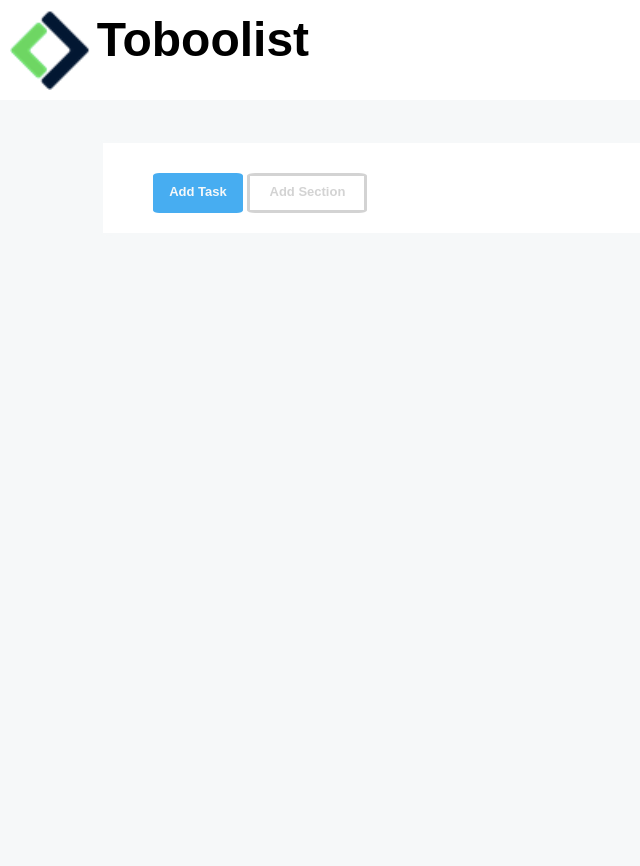
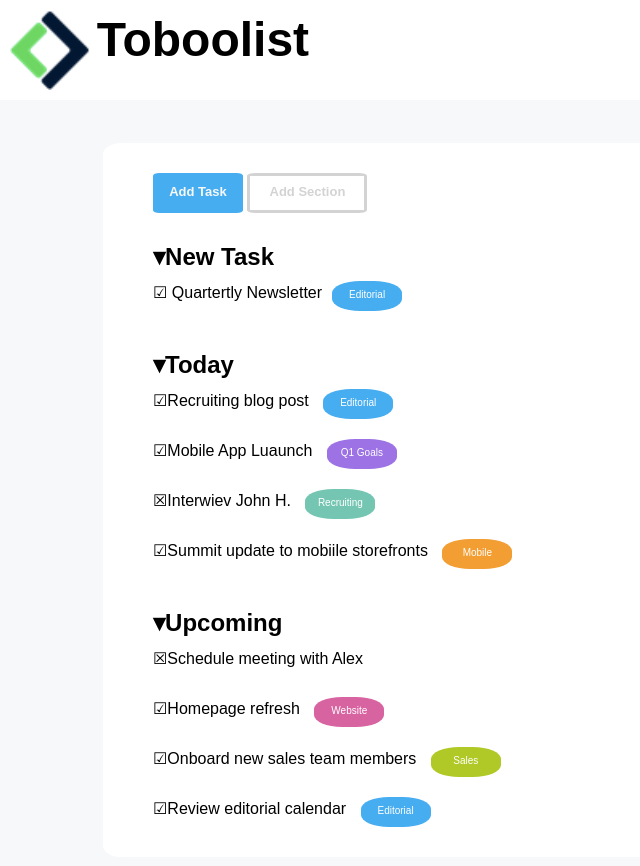
Before and after one commit to CuonoMaione/html-css-toboolist, a plain HTML site: page index.html in a window 1280 px wide. Shown: the whole page, without its empty margins (0-640 px from the left). Before the commit the page ends 800 px from the top, so only its background shows below. Drawn offline with Linux system fonts and the light colour scheme.

Commit message:
add main

```diff
--- a/css/style.css
+++ b/css/style.css
@@ -63,3 +63,99 @@ main{
     color: lightgray;
 
 }
+
+.editorial{
+   background-color: #47ADF1;
+   width: 70px;
+   height: 30px;
+   text-align: center;
+   font-size: x-small;
+   color: white;
+   display: inline-block;
+   padding: 8px;
+   margin: 10px;
+   border-radius: 40%;
+}
+
+h2{
+    margin-top: 30px;
+}
+
+.q1goals{
+    background-color: #9C72E4;
+    width: 70px;
+    height: 30px;
+    text-align: center;
+    font-size: x-small;
+    color: white;
+    display: inline-block;
+    padding: 8px;
+    margin: 10px;
+    border-radius: 40%;
+}
+
+.recruiting{
+    background-color:#64C0A9E4;
+    width: 70px;
+    height: 30px;
+    text-align: center;
+    font-size: x-small;
+    color: white;
+    display: inline-block;
+    padding: 8px;
+    margin: 10px;
+    border-radius: 40%;
+
+}
+
+.mobile{
+    background-color:#F29E33;
+    width: 70px;
+    height: 30px;
+    text-align: center;
+    font-size: x-small;
+    color: white;
+    display: inline-block;
+    padding: 8px;
+    margin: 10px;
+    border-radius: 40%;
+}
+
+.website{
+    background-color:#D863A1;
+    width: 70px;
+    height: 30px;
+    text-align: center;
+    font-size: x-small;
+    color: white;
+    display: inline-block;
+    padding: 8px;
+    margin: 10px;
+    border-radius: 40%;
+}
+
+.sales{
+background-color:#B0C926;
+    width: 70px;
+    height: 30px;
+    text-align: center;
+    font-size: x-small;
+    color: white;
+    display: inline-block;
+    padding: 8px;
+    margin: 10px;
+    border-radius: 40%;
+}
+
+.white{
+    background-color: white;
+   width: 70px;
+   height: 30px;
+   text-align: center;
+   font-size: x-small;
+   color: white;
+   display: inline-block;
+   padding: 8px;
+   margin: 10px;
+   border-radius: 40%;
+}
--- a/index.html
+++ b/index.html
@@ -20,6 +20,26 @@
         <div class="button2">Add Section</div>
         </section>
 
+        <section>
+
+                <h2>&#9662;New Task</h2>
+                <p>&#x02611; Quartertly Newsletter<span class="editorial">Editorial</span></p>
+
+                <h2>&#9662;Today</h2>
+                <p>&#x02611;Recruiting blog post <span class="editorial">Editorial</span></p>
+                <p>&#x02611;Mobile App Luaunch <span class="q1goals">Q1 Goals</span></p>
+                <p>&#x02612;Interwiev John H. <span class="recruiting">Recruiting</span></p>
+                <p>&#x02611;Summit update to mobiile storefronts <span class="mobile">Mobile</span></p>
+
+                <h2>&#9662;Upcoming</h2>
+                    <p>&#x02612;Schedule meeting with Alex <span class="white">ciao</span></p>
+                    <p>&#x02611;Homepage refresh <span class="website">Website</span></p>
+                    <p>&#x02611;Onboard new sales team members <span class="sales">Sales</span></p>
+                    <p>&#x02611;Review editorial calendar <span class="editorial">Editorial</span></p>
+
+
+        </section>
+
 
     </main>
 </body>
```
